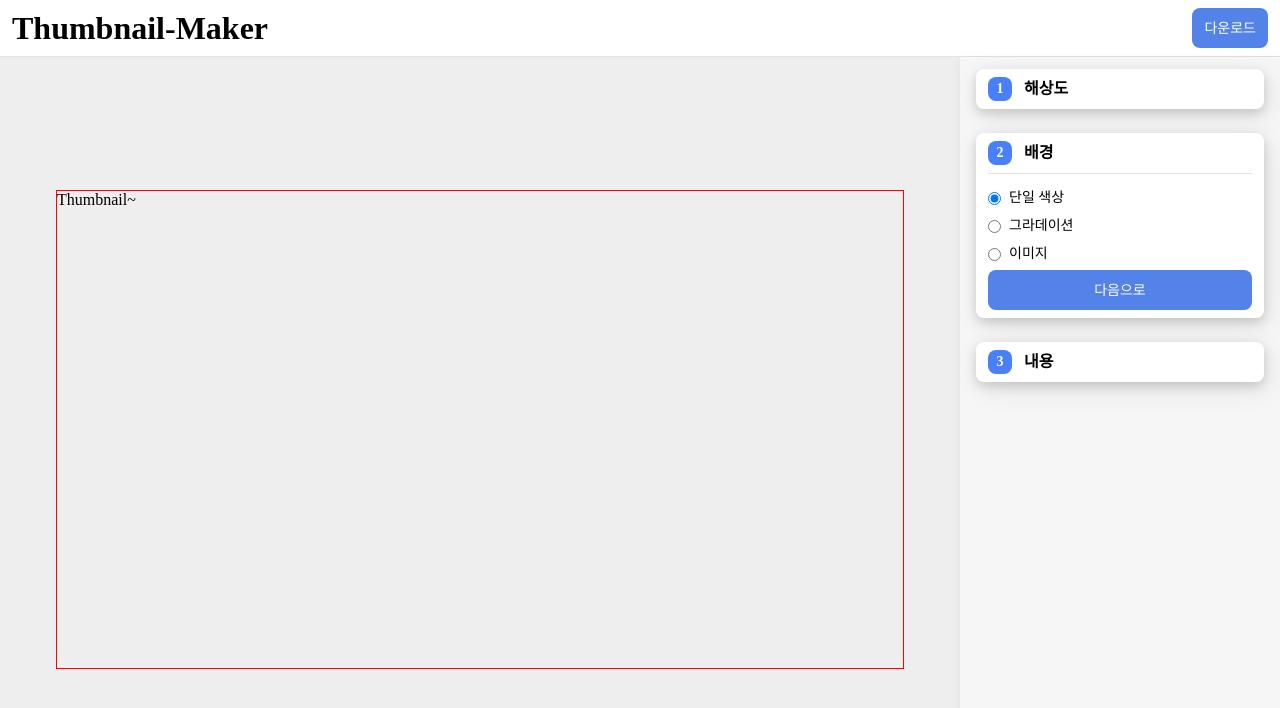
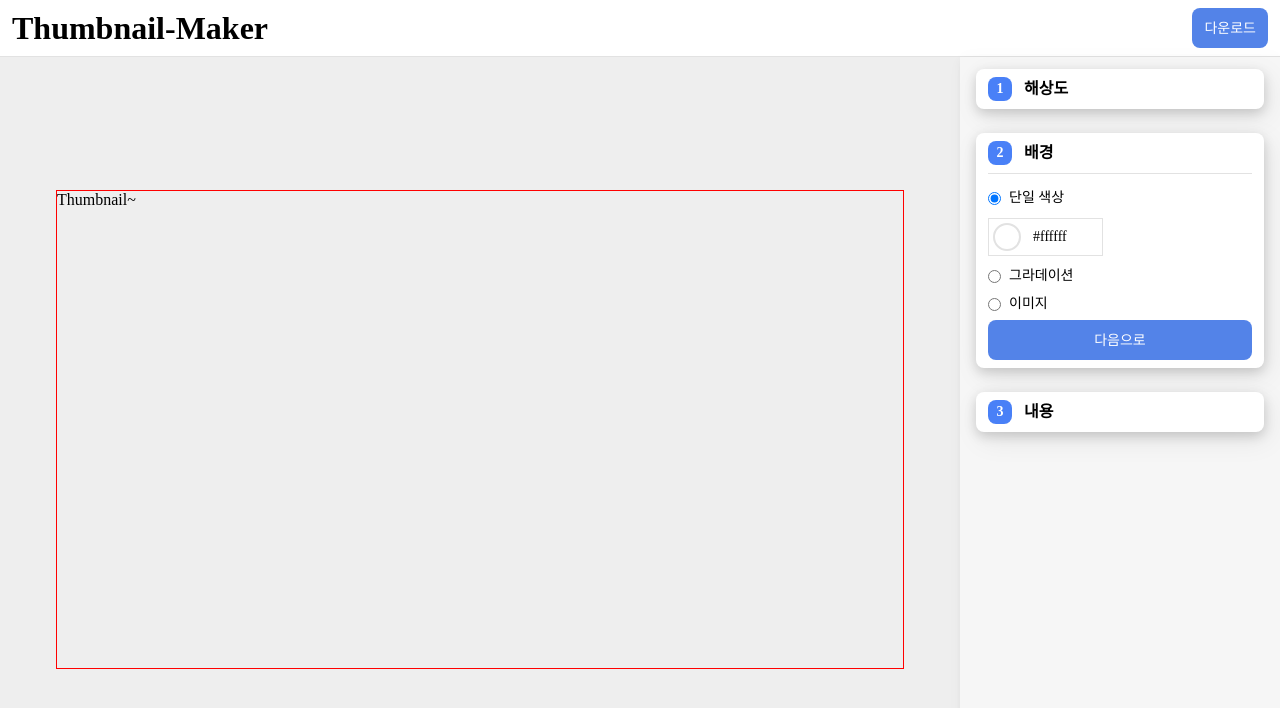
Before and after one commit to h00ns/Thumbnail-Maker, a React (Vite) app: page / in a window 1280 px wide. Both pictures are taken after a click on the button "다음으로". Shown: the top 708 px of the page. Built offline with nearby package versions, Linux system fonts and the light colour scheme.

Commit message:
feat : color-picker component

```diff
--- a/package.json
+++ b/package.json
@@ -16,6 +16,7 @@
     "file-saver": "^2.0.5",
     "jotai": "^2.8.3",
     "react": "^18.2.0",
+    "react-colorful": "^5.6.1",
     "react-dom": "^18.2.0"
   },
   "devDependencies": {
--- /dev/null
+++ b/src/components/atoms/ColorPicker/index.tsx
@@ -0,0 +1,76 @@
+import { gray, white } from "@/styles/Color";
+import { Radius } from "@/styles/Radius";
+import { Shadow } from "@/styles/Shadow";
+import styled from "@emotion/styled";
+import { useState } from "react";
+import { HexColorPicker } from "react-colorful";
+import Typography from "../Typography";
+
+interface Props extends React.HTMLAttributes<HTMLDivElement> {
+  value: string;
+  handleChange: (color: string) => void;
+}
+
+export default function ColorPicker({
+  value,
+  handleChange,
+  ...divHtmlAttributes
+}: Props) {
+  const [isOpen, setIsOpen] = useState(false);
+
+  const handleClick = () => {
+    setIsOpen((prev) => !prev);
+  };
+
+  return (
+    <Container {...divHtmlAttributes}>
+      <Component onClick={handleClick}>
+        <Circle style={{ backgroundColor: value }} />
+        <Typography>{value}</Typography>
+      </Component>
+
+      {isOpen && (
+        <PaletteWrap>
+          <HexColorPicker color={value} onChange={handleChange} />
+        </PaletteWrap>
+      )}
+    </Container>
+  );
+}
+
+const Container = styled.div`
+  position: relative;
+`;
+
+const Component = styled.div`
+  width: 105px;
+  border: 1px solid ${gray.gray3};
+  padding: 4px;
+  cursor: pointer;
+
+  display: flex;
+  align-items: center;
+  column-gap: 12px;
+
+  &:hover {
+    background: ${gray.gray1};
+  }
+`;
+
+const Circle = styled.div`
+  width: 24px;
+  height: 24px;
+  border: 2px solid ${gray.gray3};
+  border-radius: ${Radius.MAXIMUM};
+`;
+
+const PaletteWrap = styled.div`
+  padding: 12px 16px;
+  background: ${white};
+  border-radius: ${Radius.MEDIUM};
+  box-shadow: ${Shadow.MEDIUM};
+
+  position: absolute;
+  top: 40px;
+  left: 0px;
+`;
--- a/src/components/atoms/PartCard/index.tsx
+++ b/src/components/atoms/FormCard/index.tsx
@@ -14,7 +14,7 @@ interface Props extends React.HTMLAttributes<HTMLDivElement> {
   children?: React.ReactNode;
 }
 
-export default function PartCard({
+export default function FormCard({
   idx,
   title,
   children,
--- a/src/components/blocks/SideBar/Part1/index.tsx
+++ b/src/components/blocks/SideBar/Part1/index.tsx
@@ -1,10 +1,10 @@
-import PartCard from "@/components/atoms/PartCard";
 import styled from "@emotion/styled";
 import ResolutionButton from "./ResolutionButton";
 import { Resolution } from "@/store/types";
 import Button from "@/components/atoms/Button";
 import { useAtom } from "jotai";
 import { SelectIdxAtom } from "@/store";
+import FormCard from "@/components/atoms/FormCard";
 
 export default function Part1() {
   const [, setSelectIdx] = useAtom(SelectIdxAtom);
@@ -15,7 +15,7 @@ export default function Part1() {
   };
 
   return (
-    <PartCard idx={1} title="해상도">
+    <FormCard idx={1} title="해상도">
       <Form>
         <ResolutionButton text="16:9" value={Resolution.RATIO_16_9} />
         <ResolutionButton text="9:16" value={Resolution.RATIO_9_16} />
@@ -29,7 +29,7 @@ export default function Part1() {
         fullWidth
         onClickCapture={handleNextIdx}
       />
-    </PartCard>
+    </FormCard>
   );
 }
 
--- a/src/components/blocks/SideBar/Part2/index.tsx
+++ b/src/components/blocks/SideBar/Part2/index.tsx
@@ -1,8 +1,10 @@
 import Button from "@/components/atoms/Button";
-import PartCard from "@/components/atoms/PartCard";
+import ColorPicker from "@/components/atoms/ColorPicker";
+import FormCard from "@/components/atoms/FormCard";
 import Radio from "@/components/atoms/Radio";
 import Typography from "@/components/atoms/Typography";
 import { SelectIdxAtom } from "@/store";
+import { red } from "@/styles/Color";
 import styled from "@emotion/styled";
 import { useAtom } from "jotai";
 import { useState } from "react";
@@ -19,13 +21,16 @@ export default function Part2() {
     setSelectIdx(3);
   };
 
+  const [color, setColor] = useState<string>("#ffffff");
+
   return (
-    <PartCard idx={2} title="배경">
+    <FormCard idx={2} title="배경">
       <Form>
         <Title onClick={() => setType("solid")}>
           <Radio value={"solid"} checked={type === "solid"} />
           <Typography>단일 색상</Typography>
         </Title>
+        <ColorPicker value={color} handleChange={(v) => setColor(v)} />
 
         <Title onClick={() => setType("gradation")}>
           <Radio value={"gradation"} checked={type === "gradation"} />
@@ -44,7 +49,7 @@ export default function Part2() {
         fullWidth
         onClickCapture={handleNextIdx}
       />
-    </PartCard>
+    </FormCard>
   );
 }
 
--- a/src/components/blocks/SideBar/Part3/index.tsx
+++ b/src/components/blocks/SideBar/Part3/index.tsx
@@ -1,9 +1,9 @@
-import PartCard from "@/components/atoms/PartCard";
+import FormCard from "@/components/atoms/FormCard";
 
 export default function Part3() {
   return (
-    <PartCard idx={3} title="내용">
+    <FormCard idx={3} title="내용">
       내용 영역
-    </PartCard>
+    </FormCard>
   );
 }
```
Also changed, not shown: 1 other file (tests, documents, lock files or other folders).
